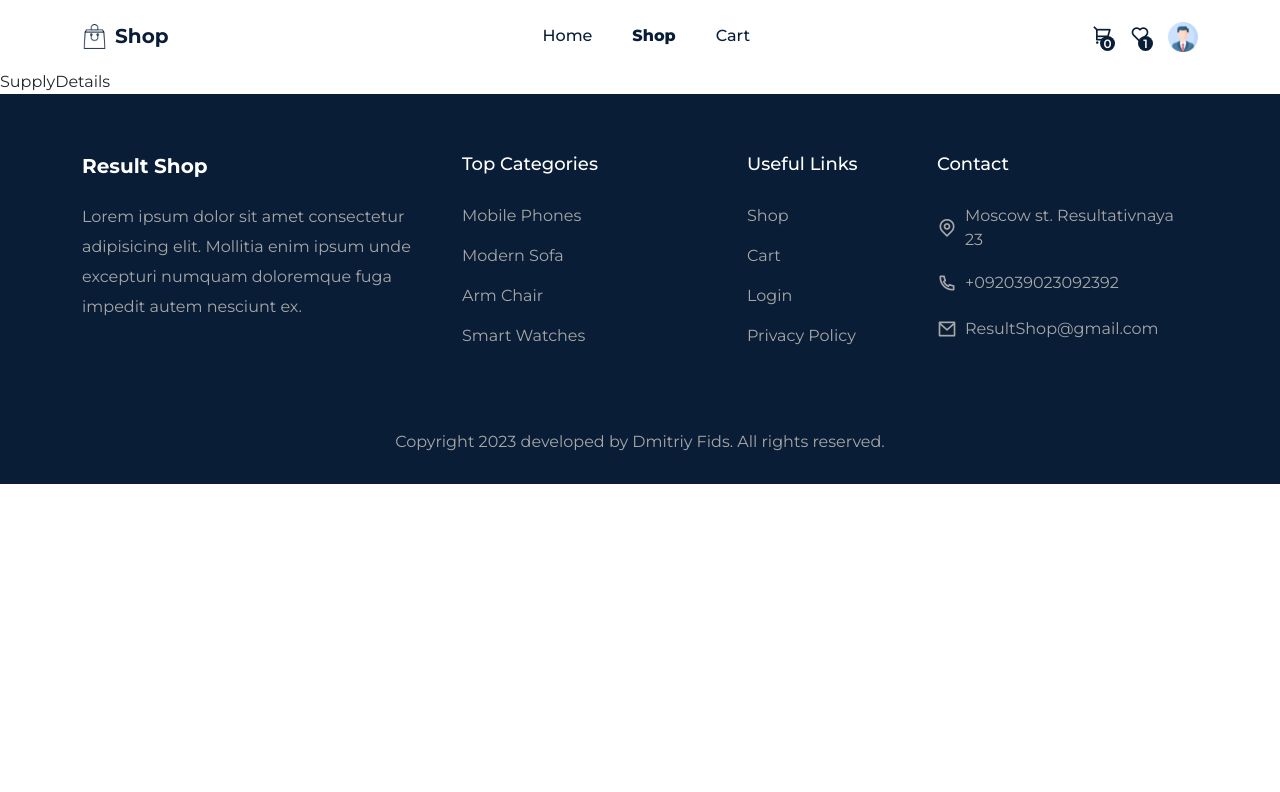
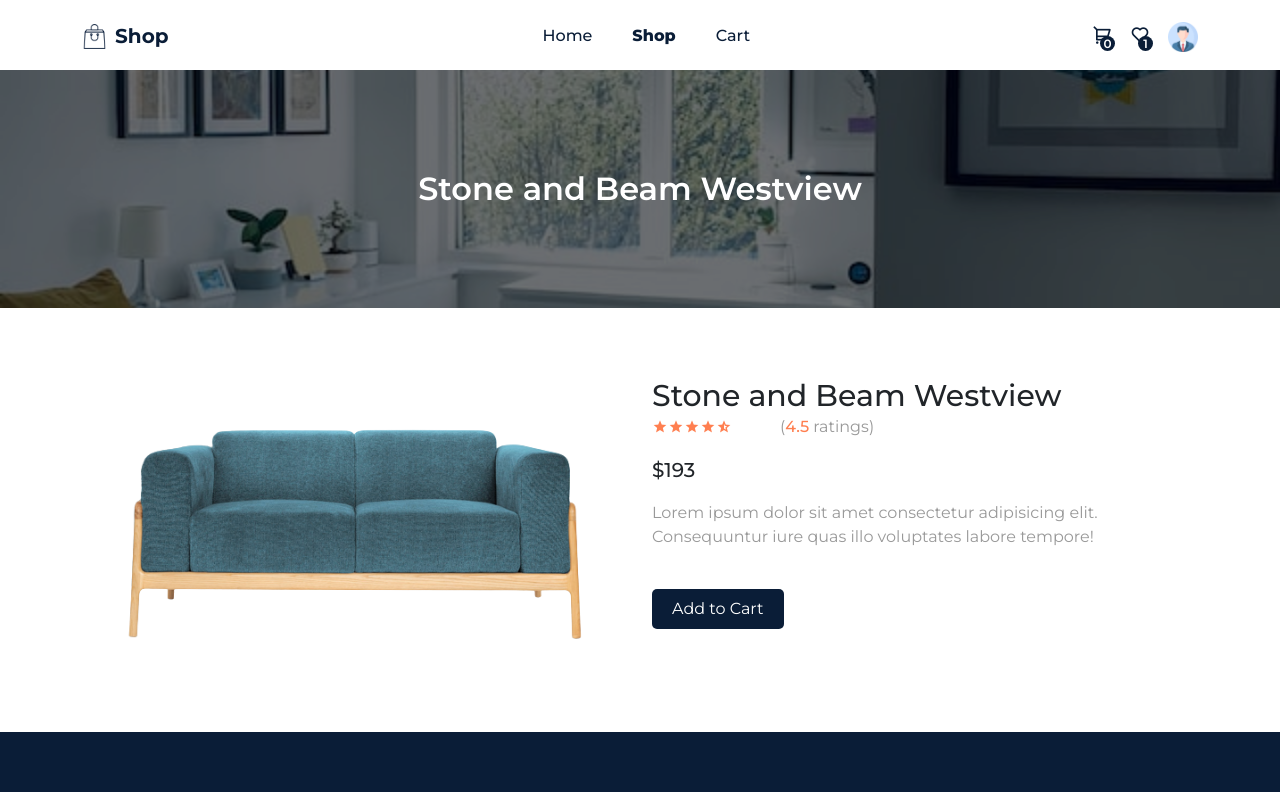
Before and after one commit to Fids2323/React-shop, a React (Create React App) app: page /shop/01 in a window 1280 px wide. Shown: the top 792 px of the page. Built offline with nearby package versions, Linux system fonts and the light colour scheme.

Commit message:
add supply detail

```diff
--- a/src/components/helmet/helmet.js
+++ b/src/components/helmet/helmet.js
@@ -1,7 +1,7 @@
 import React from "react";
 
 const Helmet = (props) => {
-	document.title = "Shop - " + props.title;
+	document.title = "Result - " + props.title;
 	return <div className="w-100">{props.children}</div>;
 };
 
--- a/src/pages/Shop/shop.jsx
+++ b/src/pages/Shop/shop.jsx
@@ -16,8 +16,14 @@
 		}
 	};
 
+	const handleSearch = (e) => {
+		const searchText = e.target.value;
+		const searchedProducts = products.filter((product) => product.productName.toLocaleLowerCase().includes(searchText.toLocaleLowerCase()));
+		setProductsData(searchedProducts);
+	};
+
 	return (
-		<Helmet title={Shop}>
+		<Helmet title="Shop">
 			<CommonSection title="Products" />
 
 			<section>
@@ -46,7 +52,7 @@
 						</Col>
 						<Col lg="6" md="6">
 							<div className="search__box">
-								<input type="text" placeholder="Search..." />
+								<input type="text" placeholder="Search..." onChange={handleSearch} />
 								<span>
 									<i className="ri-search-line"></i>
 								</span>
@@ -56,7 +62,7 @@
 				</Container>
 			</section>
 
-			<section>
+			<section className="pt-0">
 				<Container>
 					<Row>{productsData.length === 0 ? <h1>No products are found!</h1> : <ProductList data={productsData} />}</Row>
 				</Container>
--- /dev/null
+++ b/src/pages/SupplyDetails/supplyDetails.css
@@ -0,0 +1,21 @@
+.product__details{
+	margin-top: 70px;
+}
+
+
+.product__details h2{
+	font-size:30px
+}
+
+.product__rating span i{
+	color:coral
+}
+
+.product__rating p span{
+	color:coral;
+	font-weight: 500;
+}
+.product__price{
+	font-size: 20px;
+	font-weight: 500;
+}
--- /dev/null
+++ b/src/pages/SupplyDetails/supplyDetails.jsx
@@ -0,0 +1,64 @@
+import React from "react";
+import {Container, Row, Col} from "reactstrap";
+import {useParams} from "react-router-dom";
+import products from "../../assets/data/products";
+import Helmet from "../../components/helmet/helmet";
+import CommonSection from "../../components/UI/CommonSection/commonSection";
+import "./supplyDetails.css";
+import {motion} from "framer-motion";
+
+const SupplyDetails = () => {
+	const {id} = useParams();
+	const product = products.find((product) => product.id === id);
+	const {imgUrl, productName, price, avgRating, review, description, shortDesc} = product;
+
+	return (
+		<Helmet title={productName}>
+			<CommonSection title={productName} />
+
+			<section className="pt-0">
+				<Container>
+					<Row>
+						<Col lg="6">
+							<img src={imgUrl} alt="" />
+						</Col>
+						<Col lg="6">
+							<div className="product__details">
+								<h2>{productName}</h2>
+								<div className="product__rating d-flex align-items-center gap-5 mb-3">
+									<div>
+										<span>
+											<i className="ri-star-s-fill"></i>
+										</span>
+										<span>
+											<i className="ri-star-s-fill"></i>
+										</span>
+										<span>
+											<i className="ri-star-s-fill"></i>
+										</span>
+										<span>
+											<i className="ri-star-s-fill"></i>
+										</span>
+										<span>
+											<i className="ri-star-half-s-line"></i>
+										</span>
+									</div>
+									<p>
+										(<span>{avgRating}</span> ratings)
+									</p>
+								</div>
+							</div>
+							<span className="product__price">${price}</span>
+							<p className="mt-3">{shortDesc}</p>
+							<motion.button whileTap={{scale: 1.2}} className="buy__btn">
+								Add to Cart
+							</motion.button>
+						</Col>
+					</Row>
+				</Container>
+			</section>
+		</Helmet>
+	);
+};
+
+export default SupplyDetails;
--- a/src/pages/supplyDetails.jsx
+++ /dev/null
@@ -1,7 +0,0 @@
-import React from "react";
-
-const SupplyDetails = () => {
-	return <div>SupplyDetails</div>;
-};
-
-export default SupplyDetails;
--- a/src/routers/routers.jsx
+++ b/src/routers/routers.jsx
@@ -3,7 +3,7 @@
 
 import Home from "../pages/Home/home.jsx";
 import Cart from "../pages/cart.jsx";
-import SupplyDetails from "../pages/supplyDetails.jsx";
+import SupplyDetails from "../pages/SupplyDetails/supplyDetails.jsx";
 import Shop from "../pages/Shop/shop.jsx";
 import Checkout from "../pages/checkout.jsx";
 import Login from "../pages/login.jsx";
```
